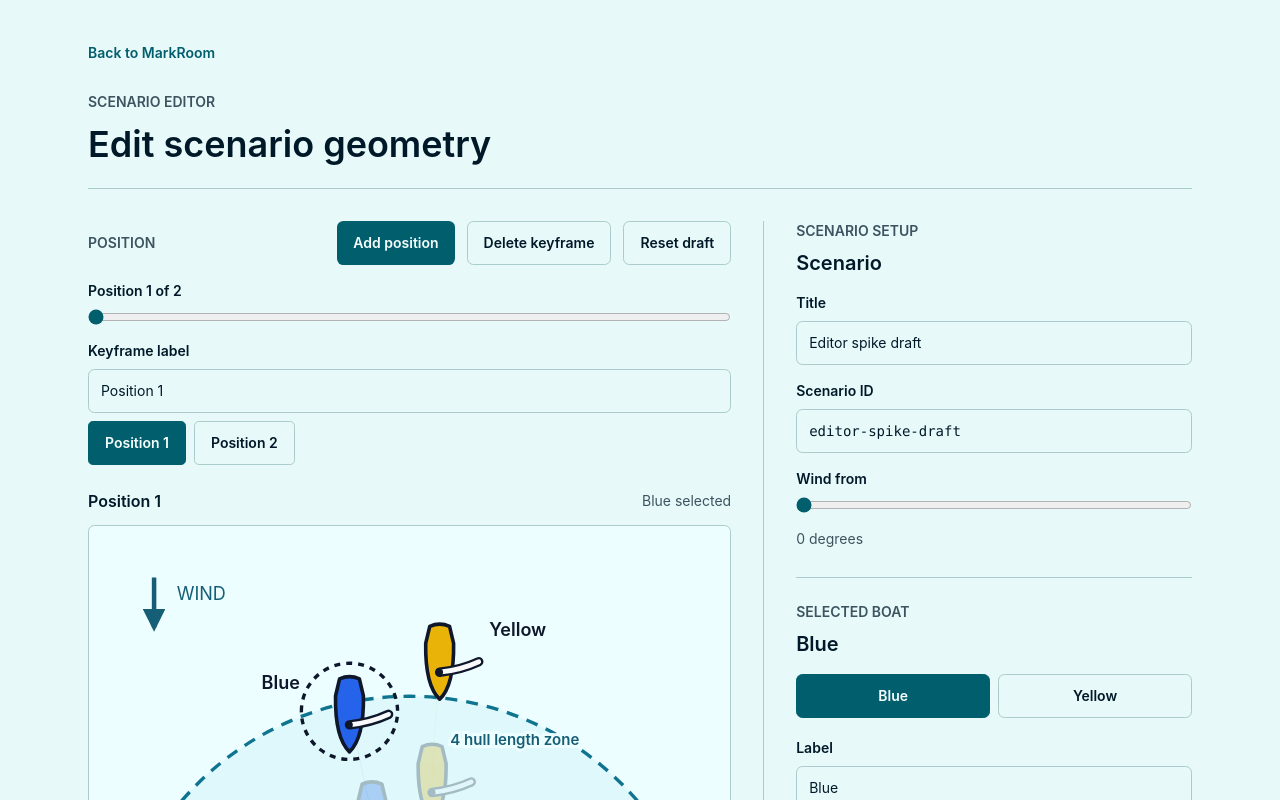
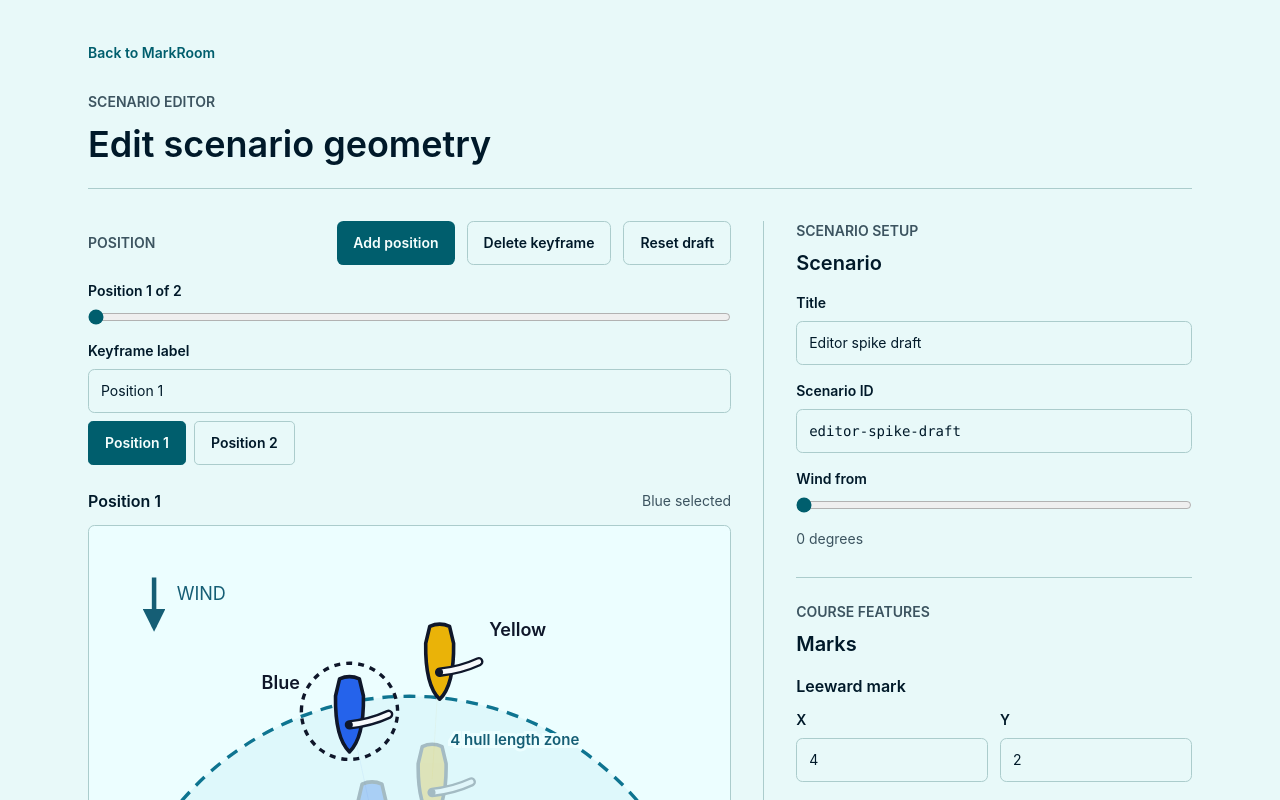
Before and after one commit to Waldo000000/mark-room, a Next.js app: page /editor in a window 1280 px wide. Shown: the top 800 px of the page. Built offline with nearby package versions, Linux system fonts and the light colour scheme.

Commit message:
feat(editor): edit mark positions
Closes #102

```diff
--- a/src/components/editor/scenario-editor-spike.tsx
+++ b/src/components/editor/scenario-editor-spike.tsx
@@ -297,6 +297,26 @@ export function ScenarioEditorSpike() {
     setScenario((currentScenario) => ({
       ...currentScenario,
       ...update,
+    }));
+  }
+
+  function updateMarkPosition(
+    markId: string,
+    position: Partial<{ x: number; y: number }>,
+  ) {
+    setScenario((currentScenario) => ({
+      ...currentScenario,
+      courseFeatures: currentScenario.courseFeatures.map((feature) =>
+        feature.type === 'mark' && feature.id === markId
+          ? {
+              ...feature,
+              position: {
+                ...feature.position,
+                ...position,
+              },
+            }
+          : feature,
+      ),
     }));
   }
 
@@ -907,6 +927,75 @@ export function ScenarioEditorSpike() {
         </section>
 
         <section
+          aria-labelledby="mark-controls-heading"
+          className="mt-7 border-t border-border pt-6"
+        >
+          <p className="text-sm font-semibold uppercase text-muted-foreground">
+            Course features
+          </p>
+          <h2 id="mark-controls-heading" className="mt-2 text-xl font-semibold">
+            Marks
+          </h2>
+          <div className="mt-4 grid gap-4">
+            {marks.map((mark) => (
+              <div key={mark.id} className="grid gap-3">
+                <h3 className="text-base font-semibold">
+                  {mark.label ?? mark.id}
+                </h3>
+                <div className="grid grid-cols-2 gap-3">
+                  <label className="grid gap-2 text-sm font-semibold">
+                    X
+                    <input
+                      className="min-h-11 rounded-md border border-input bg-background px-3 text-base font-normal text-foreground focus-visible:outline-2 focus-visible:outline-offset-2 sm:text-sm"
+                      data-testid={`mark-x-input-${mark.id}`}
+                      inputMode="decimal"
+                      max={scenario.sailingArea.width}
+                      min="0"
+                      step="0.1"
+                      type="number"
+                      value={mark.position.x}
+                      onChange={(event) => {
+                        const nextX = Number(event.currentTarget.value);
+                        if (Number.isFinite(nextX)) {
+                          updateMarkPosition(mark.id, {
+                            x: roundCoordinate(
+                              clamp(nextX, 0, scenario.sailingArea.width),
+                            ),
+                          });
+                        }
+                      }}
+                    />
+                  </label>
+                  <label className="grid gap-2 text-sm font-semibold">
+                    Y
+                    <input
+                      className="min-h-11 rounded-md border border-input bg-background px-3 text-base font-normal text-foreground focus-visible:outline-2 focus-visible:outline-offset-2 sm:text-sm"
+                      data-testid={`mark-y-input-${mark.id}`}
+                      inputMode="decimal"
+                      max={scenario.sailingArea.height}
+                      min="0"
+                      step="0.1"
+                      type="number"
+                      value={mark.position.y}
+                      onChange={(event) => {
+                        const nextY = Number(event.currentTarget.value);
+                        if (Number.isFinite(nextY)) {
+                          updateMarkPosition(mark.id, {
+                            y: roundCoordinate(
+                              clamp(nextY, 0, scenario.sailingArea.height),
+                            ),
+                          });
+                        }
+                      }}
+                    />
+                  </label>
+                </div>
+              </div>
+            ))}
+          </div>
+        </section>
+
+        <section
           aria-labelledby="boat-controls-heading"
           className="mt-7 border-t border-border pt-6"
         >
```
Also changed, not shown: 1 other file (tests, documents, lock files or other folders).
